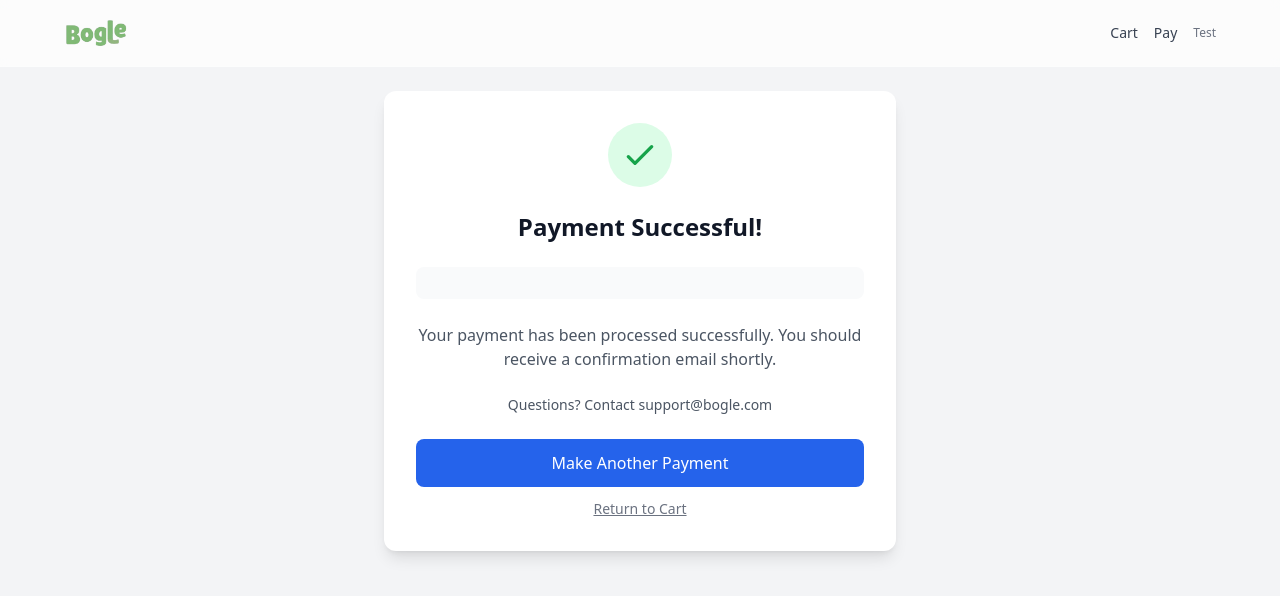
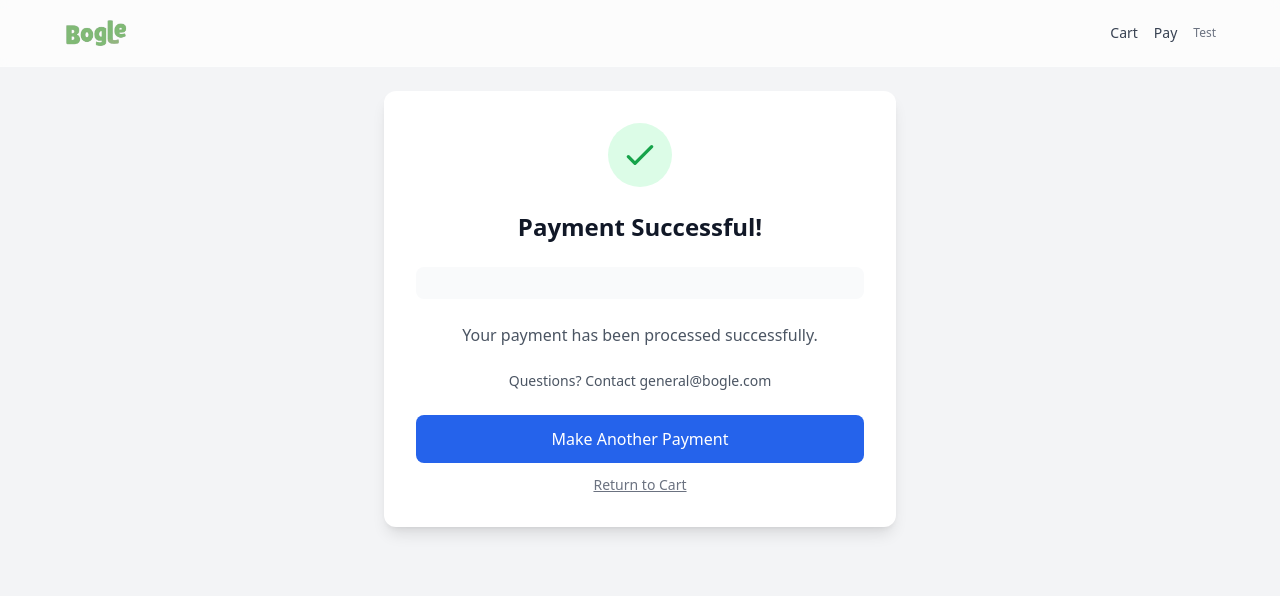
Before and after one commit to Ricky-Das/bogle-payment-portal, a React (Vite) app: page /confirmation in a window 1280 px wide. Shown: the top 596 px of the page. Built offline with nearby package versions, Linux system fonts and the light colour scheme; no server answers.

Commit message:
demo stuff

```diff
--- a/src/pages/ConfirmationPage.jsx
+++ b/src/pages/ConfirmationPage.jsx
@@ -58,12 +58,11 @@ function ConfirmationPage() {
       </div>
 
       <p className="text-gray-600">
-        Your payment has been processed successfully. You should receive a
-        confirmation email shortly.
+        Your payment has been processed successfully.
       </p>
 
       <p className="text-gray-600 text-sm">
-        Questions? Contact support@bogle.com
+        Questions? Contact general@bogle.com
       </p>
 
       <div className="space-y-3">
```
